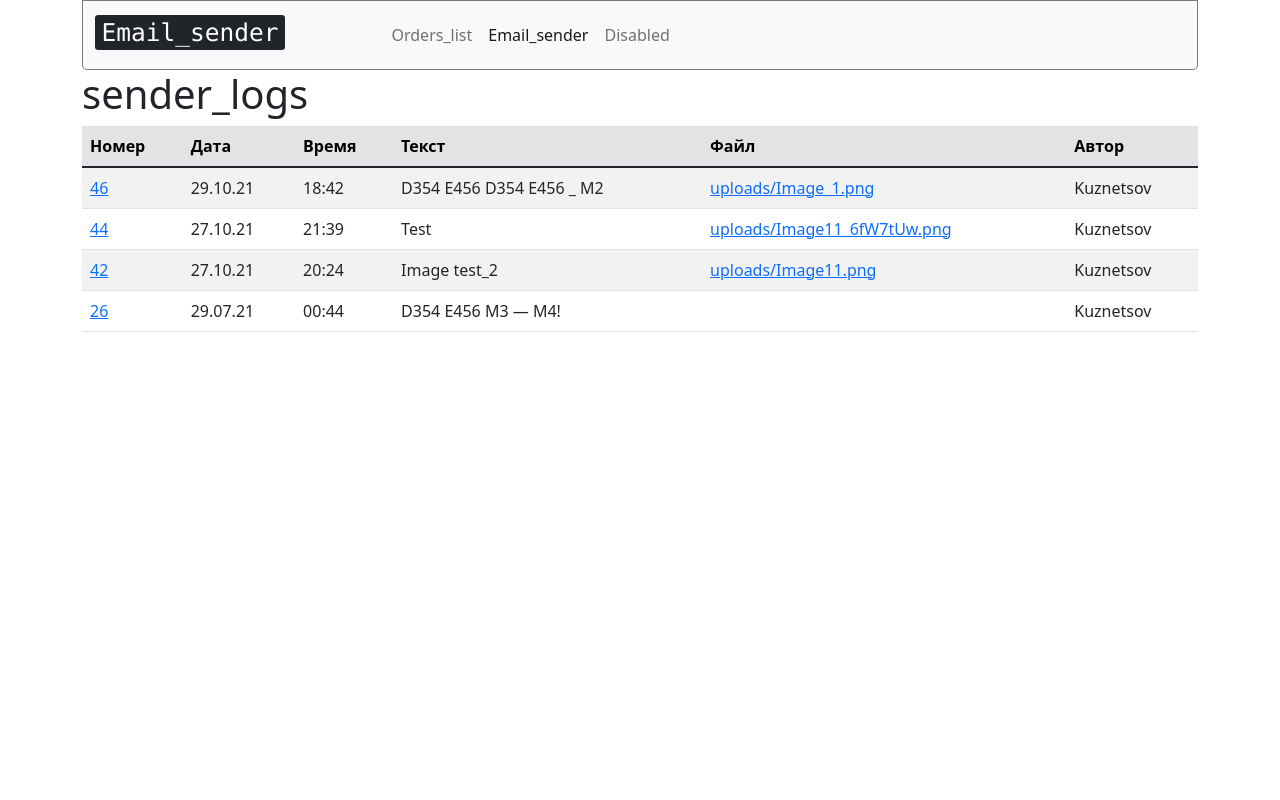
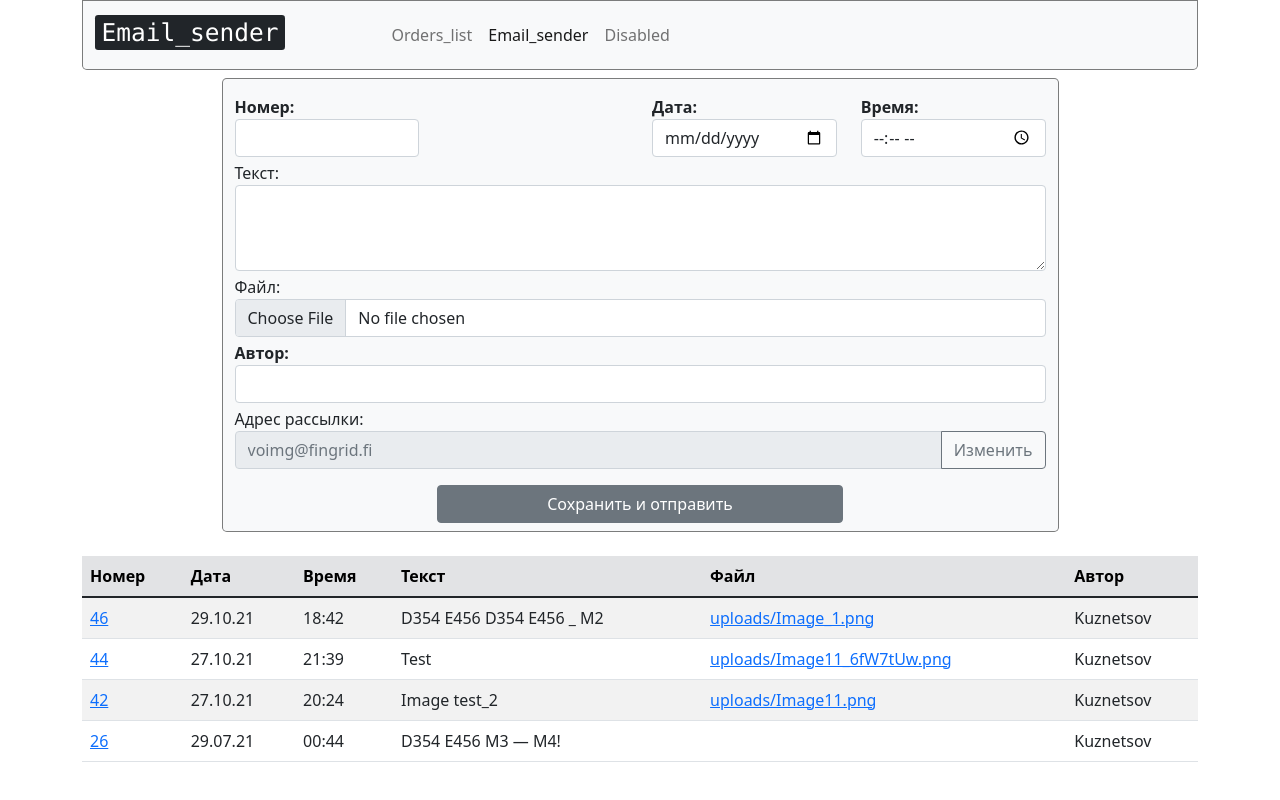
Before and after one commit to MyodsOnline/NewsBlog_django, a Django app: page /send/ in a window 1280 px wide. Run offline with Django 3.2, Linux system fonts and the light colour scheme.

Commit message:
form for send.html

```diff
--- /dev/null
+++ b/email_sender/static/css/sender_style.css
@@ -0,0 +1,19 @@
+.navbar-upd {
+    position: relative;
+    display: flex;
+    flex-wrap: wrap;
+    align-items: center;
+    justify-content: space-between;
+    padding-top: .5rem;
+    padding-bottom: .5rem;
+    border-radius: 0 0 .3rem .3rem;
+    border: 1px solid rgba(0,0,0,.5);
+}
+
+.magic{
+    border-radius: .3rem;
+    border: 1px solid rgba(0,0,0,.5);
+    margin-top: .5rem;
+    padding-top: .5rem;
+    padding-bottom: .5rem;
+}
--- a/email_sender/templates/email_sender/base.html
+++ b/email_sender/templates/email_sender/base.html
@@ -57,6 +57,9 @@
 
 
     {% block body %} BLOCK_BODY {% endblock %}
+
+    {% block table %} BLOCK_TABLE {% endblock %}
+
     </div>
     <!-- Optional JavaScript; choose one of the two! -->
 
--- a/email_sender/templates/email_sender/send.html
+++ b/email_sender/templates/email_sender/send.html
@@ -2,16 +2,69 @@
 {% load static %}
 
 {% block css %}
-  <link href="{% static 'css/style.css' %}" rel="stylesheet">
+  <link href="{% static 'css/sender_style.css' %}" rel="stylesheet">
 {% endblock %}
 
 {% block name %}
     {{ sender_content }}
 {% endblock %}
 
+
 {% block body %}
-    <h1>{{ sender_body }}</h1>
-    <table class="table table-striped table-hover">
+
+              <div class="container bg-light magic col-md-9">
+                <form>
+                    <div class="row mt-2">
+                        <div class="col-3">
+                            <label for="exampleInputEmail1" class="form-label mb-0 fw-bold">Номер:</label>
+                            <input type="number" class="form-control" id="exampleInputEmail1" aria-describedby="emailHelp">
+                        </div>
+                        <div class="col-3">
+                        </div>
+                        <div class="col-3">
+                            <label for="exampleInputPassword1" class="form-label mb-0 fw-bold">Дата:</label>
+                            <input type="date" class="form-control" id="exampleInputPassword1">
+                        </div>
+                        <div class="col-3">
+                            <label for="exampleInputPassword1" class="form-label mb-0 fw-bold">Время:</label>
+                            <input type="time" class="form-control" id="exampleInputPassword1">
+                        </div>
+                    </div>
+                    <div class="mb-1">
+                        <label for="exampleFormControlTextarea1" class="form-label mb-0 mt-1">Текст:</label>
+                        <textarea class="form-control" id="exampleFormControlTextarea1" rows="3"></textarea>
+                    </div>
+                    <div class="mb-1">
+                        <label for="formFile" class="form-label mb-0">Файл:</label>
+                        <input class="form-control" type="file" id="formFile">
+                    </div>
+                    <div class="mb-1">
+                        <label for="AuthorName" class="form-label mb-0 fw-bold">Автор:</label>
+                        <input class="form-control" type="text" id="AuthorName" aria-label="default input example">
+                    </div>
+                    <div class="mb-3">
+                        <label for="exampleFormControlInput1" class="form-label mb-0">Адрес рассылки:</label>
+                        <div class="input-group">
+                            <input type="email" disabled class="form-control" id="exampleFormControlInput1" placeholder="voimg@fingrid.fi">
+                            <button class="btn btn-outline-secondary" type="button">Изменить</button>
+                        </div>
+                    </div>
+                    <div class="d-grid gap-2 col-6 mx-auto">
+                        <button class="btn btn-secondary" type="button">Сохранить и отправить</button>
+                    </div>
+
+                {% comment %}
+                  <div class="mb-3 form-check">
+                    <input type="checkbox" class="form-check-input" id="exampleCheck1">
+                    <label class="form-check-label" for="exampleCheck1">Check me out</label>
+                  </div>
+                {% endcomment %}
+
+                </form>
+            </div>
+{% endblock %}
+{% block table %}
+          <table class="table table-striped table-hover mt-4">
               <thead class="table-secondary">
                 <tr>
                     <th scope="col">Номер</th>
@@ -57,4 +110,5 @@
                 </tr>
               </tbody>
             </table>
+
 {% endblock %}
```
Lines whose indentation alone changed are shown as unchanged.
